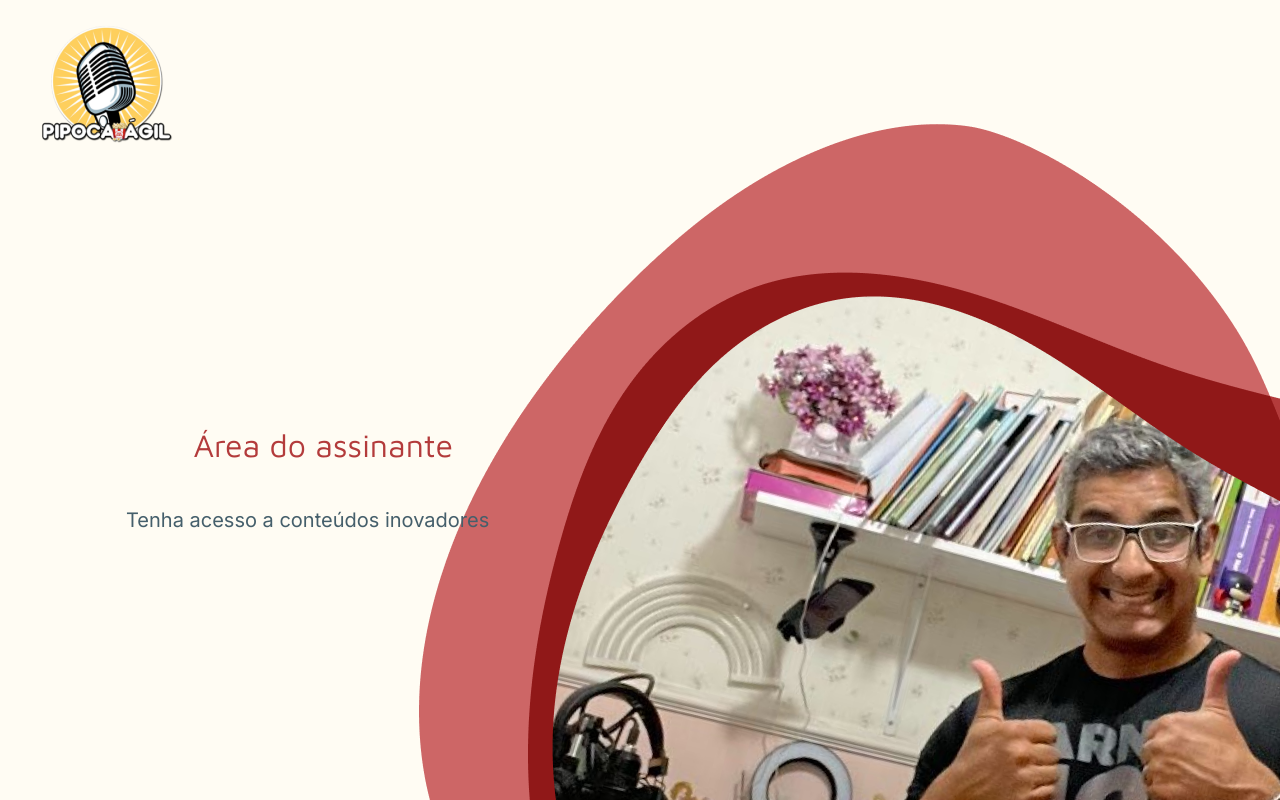
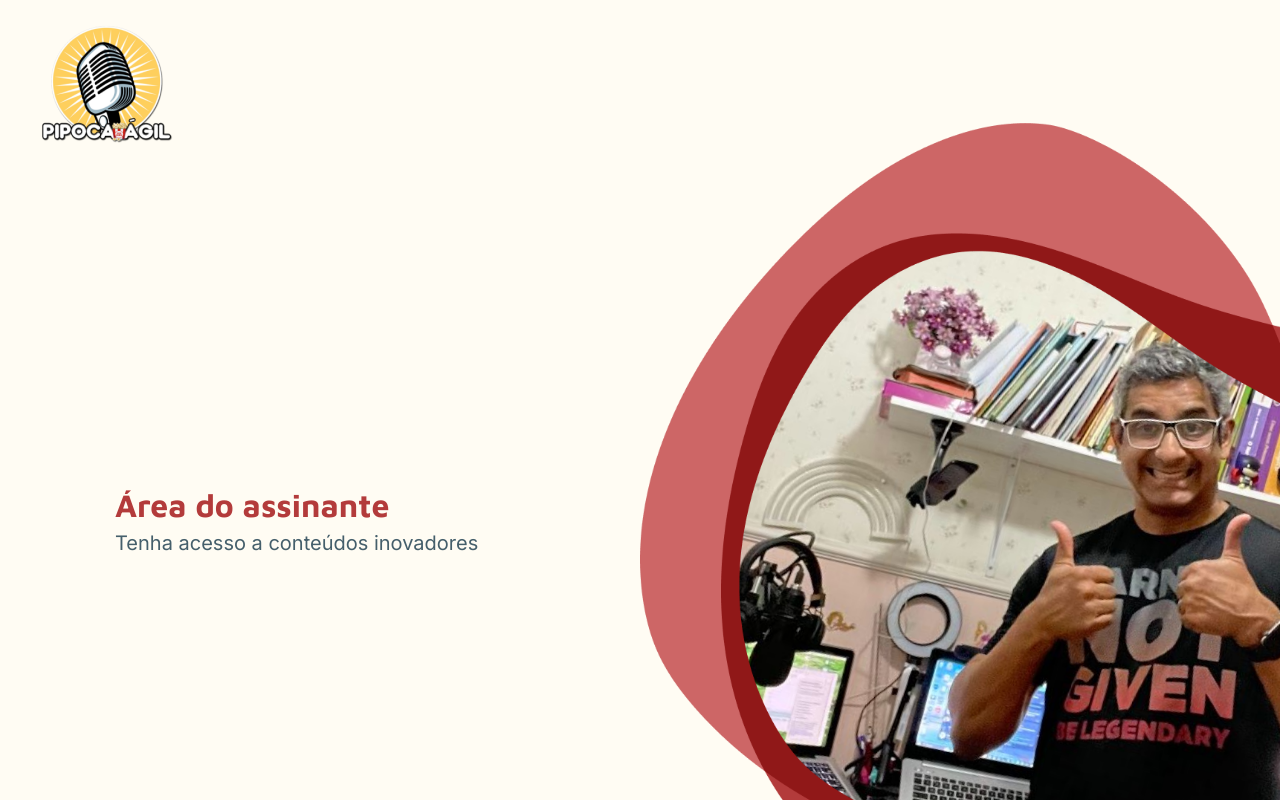
Before and after one commit to Pipoca-Agil/frontend, a React (Create React App) app: page /login in a window 1280 px wide. Shown: the top 800 px of the page. Built offline with nearby package versions, Linux system fonts and the light colour scheme; a web font is replaced by a local one.

Commit message:
fix: ajusta css

```diff
--- a/src/pages/Login/index.tsx
+++ b/src/pages/Login/index.tsx
@@ -1,9 +1,10 @@
 import React from 'react';
-import { StyledLoginPage, LogoImage, Title, SubTitle, FormStyle } from './style'
+import { StyledLoginPage, LogoImage, Title, SubTitle, FormStyle, ImageWrapper, Image } from './style'
 import LogoPipocaAgil from './Imgs/LogoPipocaAgil.png'
 import ImagemLogin from './Imgs/ImagemLogin.png'
 
 export default function Login() {
+
   return (
     <>
     <LogoImage>
@@ -14,9 +15,13 @@ export default function Login() {
       <FormStyle>
         <Title>Área do assinante</Title>
         <SubTitle>Tenha acesso a conteúdos inovadores</SubTitle>
+          <form>
 
+          </form>
       </FormStyle>
-      <img src= {ImagemLogin} alt= 'Imagem Ibson podcast pipipoca ágil' />
+      <ImageWrapper>
+        <Image src={ImagemLogin} alt="Ibson podcast pipoca ágil" />
+      </ImageWrapper>
     </StyledLoginPage>
   </>
   )
--- a/src/pages/Login/style.tsx
+++ b/src/pages/Login/style.tsx
@@ -1,12 +1,8 @@
 import styled from "styled-components";
-import "@fontsource/maven-pro";
 
 export const StyledLoginPage = styled.main`
-  width: 100%;
-  max-width: 100%;
   display: flex;
-  justify-content: space-between;
-
+  height: 100vh;
 `
 
 export const LogoImage = styled.div`
@@ -18,35 +14,40 @@ export const LogoImage = styled.div`
 `
 
 export const Title = styled.h4`
-  position: relative;
-  font-family: "Maven Pro";
-  font-weigth: 700;
-  font-size: 32px;
-  line-height: 35.2px;
-  color: #B33B3B;
-  width: 275px;
-  height: 36px;
-  top: 308px;
-  left: 146px;
+  color: #b33b3b;
+  font-family: Maven Pro;
+  font-size: 3.2rem;
+  font-style: normal;
+  font-weight: 700;
+  line-height: 3.52rem; /* 110% */
+  margin-bottom: 1.2rem;
 `
 
 export const SubTitle = styled.p`
-  position: relative;
-  width: 370px;
-  height: 28px;
-  top: 350px;
-  left: 126px;
-  color: #455F6B;
-  font-family: "Inter";
-  font-weight: 400;
-  font-size: 20px;
-  line-height: 28px;
+color: var(--Letter, #455f6b);
+font-family: Inter;
+font-size: 2rem;
+font-style: normal;
+font-weight: 400;
+line-height: 1.75rem; /* 140% */
 `
 
 export const FormStyle = styled.section`
-  display: flex;
-  flex-direction: column;
-  max-width: 400px
-  justify-content: center;
-  align-items: center;
+  padding: 4rem 0;
+  margin: auto;
+  max-width: 410px;
+  width: 100%;
 `
+
+export const InputComponent = styled.input`
+
+`
+export const ImageWrapper = styled.div`
+  width: 50vw;
+  height: 100%;
+`
+
+export const Image = styled.img`
+  width: 50vw;
+  background-position: bottom bottom;
+`
```
